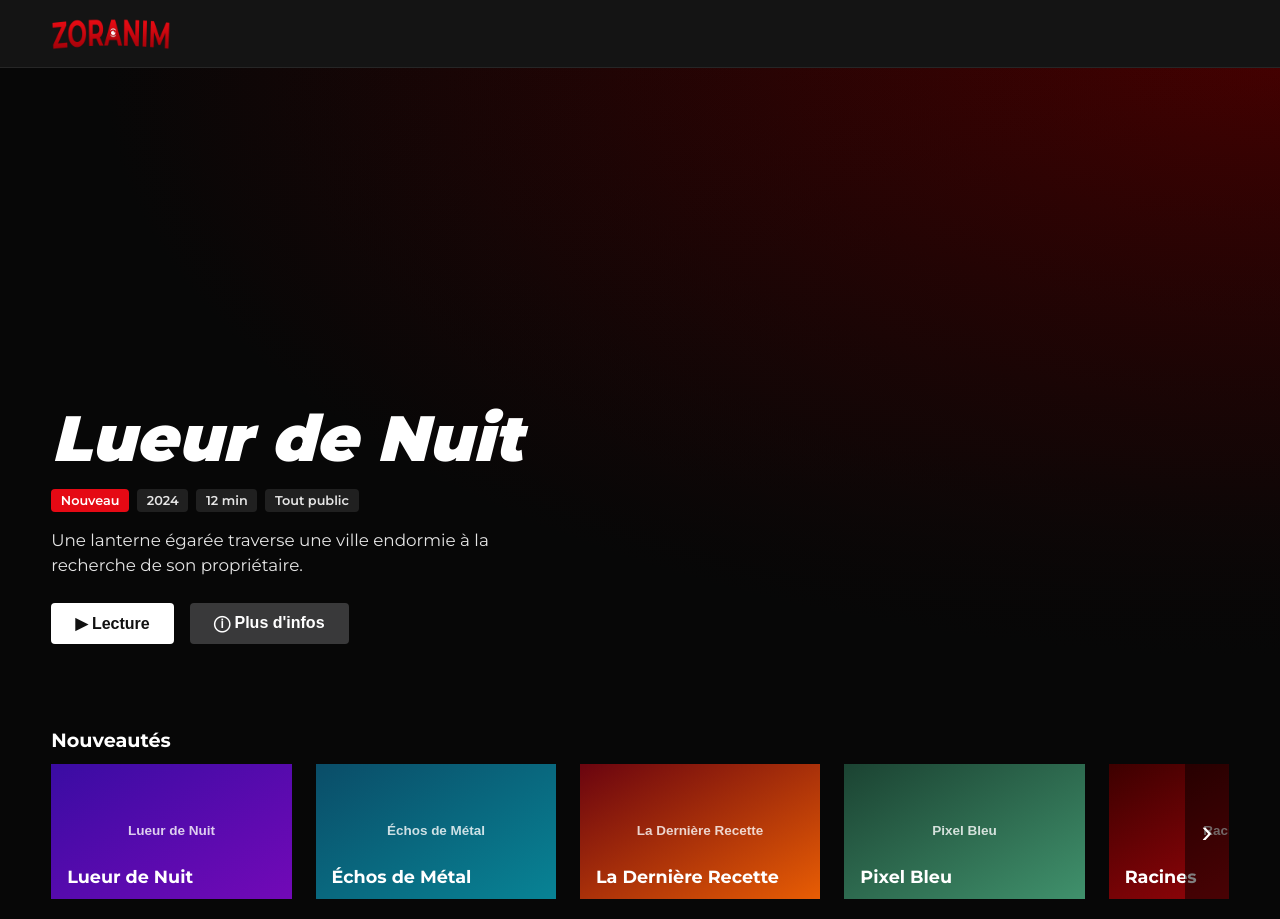
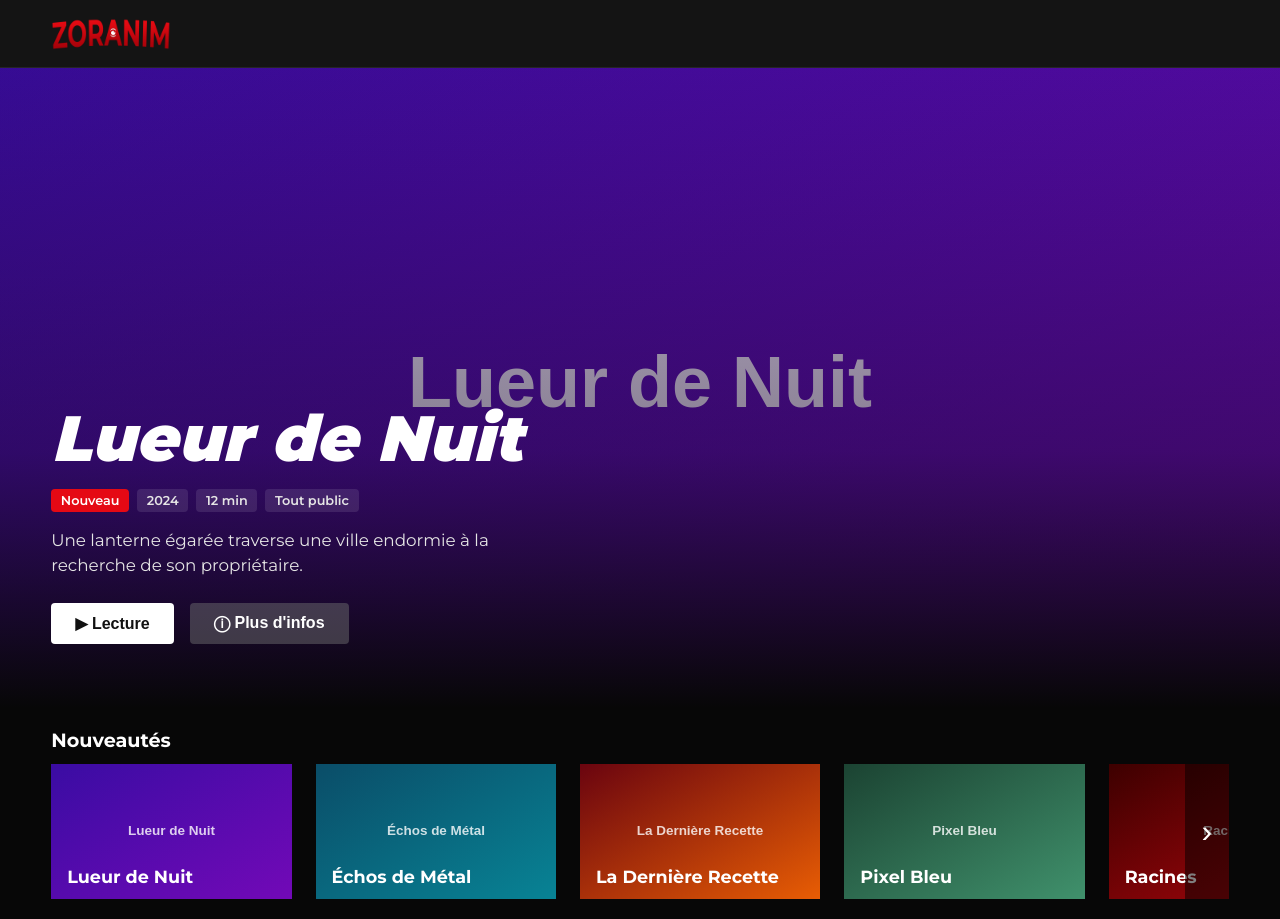
Before and after one commit to b-alvd/ZorAnim, a Next.js app: page / in a window 1280 px wide. Built offline with nearby package versions, Linux system fonts and the light colour scheme.

Commit message:
Show current film's poster as hero background

```diff
--- a/src/components/Hero/Hero.module.css
+++ b/src/components/Hero/Hero.module.css
@@ -6,6 +6,16 @@
   background: radial-gradient(ellipse at top right, #4a0000 0%, #070707 65%);
   display: flex;
   align-items: flex-end;
+}
+
+.backdrop {
+  object-fit: cover;
+  opacity: 0;
+  transition: opacity 0.5s ease;
+}
+
+.backdrop.visible {
+  opacity: 1;
 }
 
 .shade {
--- a/src/components/Hero/Hero.tsx
+++ b/src/components/Hero/Hero.tsx
@@ -1,6 +1,7 @@
 "use client";
 
 import { useEffect, useState } from "react";
+import Image from "next/image";
 import type { Film } from "@/data/mock";
 import styles from "./Hero.module.css";
 
@@ -27,6 +28,15 @@ export default function Hero({ films }: { films: Film[] }) {
 
   return (
     <section className={styles.hero}>
+      <Image
+        src={film.poster}
+        alt=""
+        fill
+        priority
+        sizes="100vw"
+        className={`${styles.backdrop} ${visible ? styles.visible : ""}`}
+        unoptimized
+      />
       <div className={styles.shade} />
       <div className={`${styles.content} ${visible ? styles.visible : ""}`}>
         <h1 className={styles.title}>{film.title}</h1>
```
